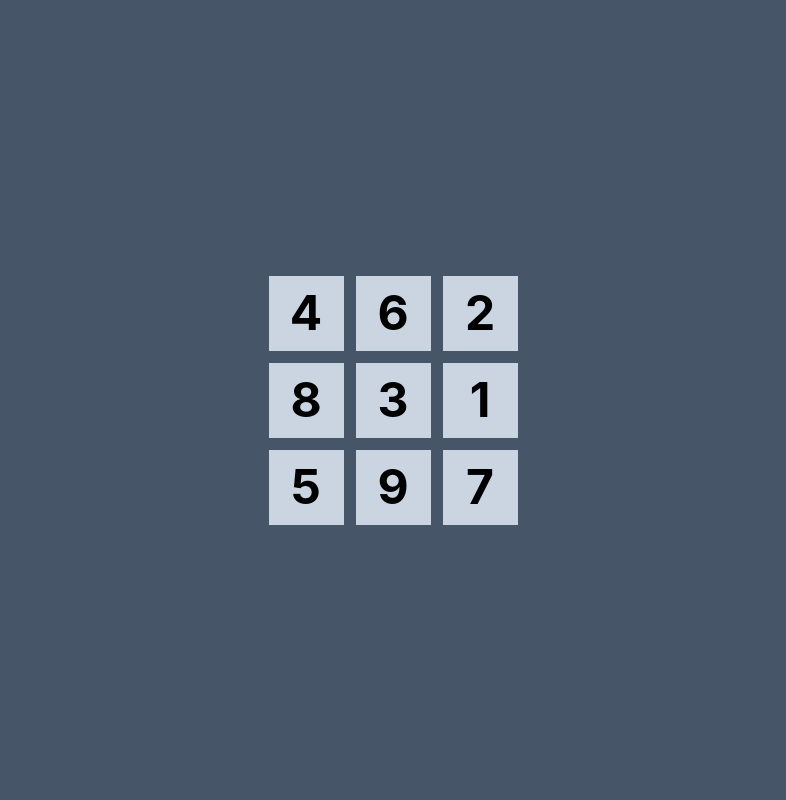
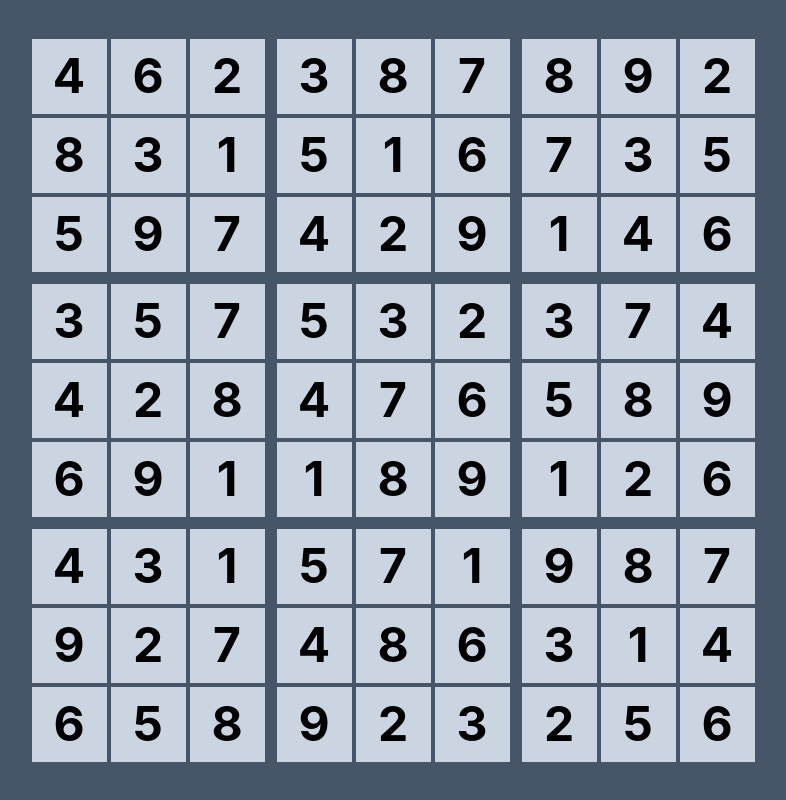
Before and after one commit to armaBurton/rando-numbo-grid, a React (Create React App) app: page / in a window 1280 px wide. Shown: the whole page, without its empty margins (247-1033 px from the left). Built offline with nearby package versions, Linux system fonts and the light colour scheme.

Commit message:
9x9 grid

```diff
--- a/src/Grid/Grid.tsx
+++ b/src/Grid/Grid.tsx
@@ -1,37 +1,21 @@
 import { BuildGrid } from "./BuildGrid/BuildGrid";
 
 export const Grid = () => {
-  // const randoNumbo = () => {
-  //   const randoNumbo = Math.ceil(Math.random() * 9);
-
-  //   return <>{randoNumbo}</>;
-  // };
-
-  const makeGrid = () => {
-    // const arr = [1, 2, 3, 4, 5, 6, 7, 8, 9];
-
-    return (
-      <>
-        <BuildGrid />
-      </>
-      // <>
-      //   {arr.map((a) => {
-      //     return (
-      //       <div
-      //         className="w-[75px] h-[75px] bg-slate-300 flex justify-center items-center"
-      //         key={a}
-      //       >
-      //         {randoNumbo()}
-      //       </div>
-      //     );
-      //   })}
-      // </>
-    );
-  };
+  const tiles: number[] = [1, 2, 3, 4, 5, 6, 7, 8, 9];
 
   return (
     <section className="text-[3rem] font-bold grid grid-cols-3 grid-rows-3 gap-3">
-      <BuildGrid />
+      {/* <section className="text-[3rem] font-bold grid grid-cols-3 grid-rows-3 gap-3"> */}
+      {tiles.map((t) => {
+        return (
+          <div
+            key={t}
+            className="text-[3rem] font-bold grid grid-cols-3 grid-rows-3 gap-1"
+          >
+            <BuildGrid />
+          </div>
+        );
+      })}
     </section>
   );
 };
```
